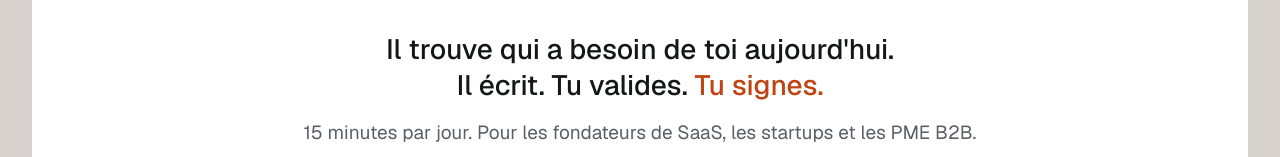
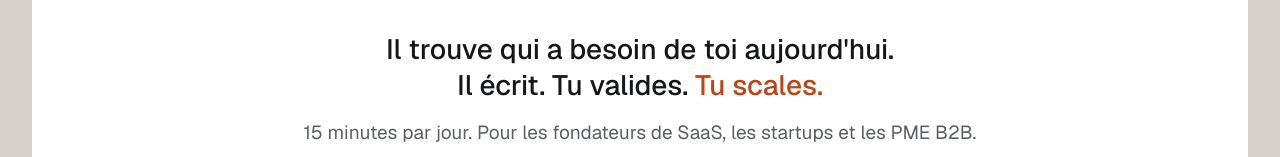
Before and after one commit to maisonravita/bingoo, a React (Vite) app: page / in a window 1280 px wide. Shown: the part 409-566 px from the top of the page. Built offline with nearby package versions, Linux system fonts and the light colour scheme; no server answers.

Commit message:
Accueil : « Tu scales. » à la fin de la promesse
Co-Authored-By: Claude Opus 5.5 <noreply@anthropic.com>
Claude-Session: https://claude.ai/code/session_01VPSS7jJ84tEitxy44G9QJS

```diff
--- a/src/pages/Landing.jsx
+++ b/src/pages/Landing.jsx
@@ -352,7 +352,7 @@ export default function Landing() {
         <div className="px-0 sm:px-8">
           <section className="mx-auto max-w-[1440px] bg-white px-5 sm:px-10 pt-16 sm:pt-24 pb-16 sm:pb-20 text-center">
             <h1 className="hero-in mx-auto max-w-[1100px] text-ink text-[46px] sm:text-[72px] lg:text-[96px] leading-[1.02] tracking-[-.035em]" style={SERIF}>Besoin de clients ?<span className="mt-3 sm:mt-5 flex justify-center"><span className="sr-only">Bingoo!</span><Logo height="1.35em" className="!self-center" /></span></h1>
-            <p className="hero-in mx-auto mt-8 max-w-[760px] text-[22px] sm:text-[28px] leading-[1.3] text-ink font-medium" style={{ animationDelay: ".1s" }}>Il trouve qui a besoin de toi aujourd'hui.<br className="hidden sm:block" /> Il écrit. Tu valides. <span className="text-accent-dark">Tu signes.</span></p>
+            <p className="hero-in mx-auto mt-8 max-w-[760px] text-[22px] sm:text-[28px] leading-[1.3] text-ink font-medium" style={{ animationDelay: ".1s" }}>Il trouve qui a besoin de toi aujourd'hui.<br className="hidden sm:block" /> Il écrit. Tu valides. <span className="text-accent-dark">Tu scales.</span></p>
             <p className="hero-in mx-auto mt-4 text-[17px] sm:text-[19px] text-ink-soft" style={{ animationDelay: ".15s" }}>15 minutes par jour. Pour les fondateurs de SaaS, les startups et les PME B2B.</p>
             <div className="hero-in mt-10 inline-flex flex-col sm:flex-row gap-1.5 rounded-xl bg-[#F1EFED] p-1.5" style={{ animationDelay: ".2s" }}>
               <button onClick={go} className="rounded-lg bg-[#1C1C1C] text-white px-10 py-4 text-[18px] sm:text-[19px] hover:bg-black transition">Créer mon compte</button>
```
